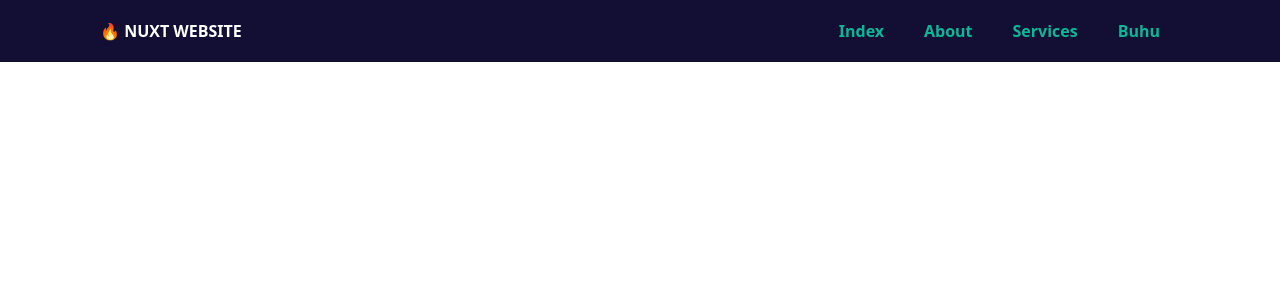
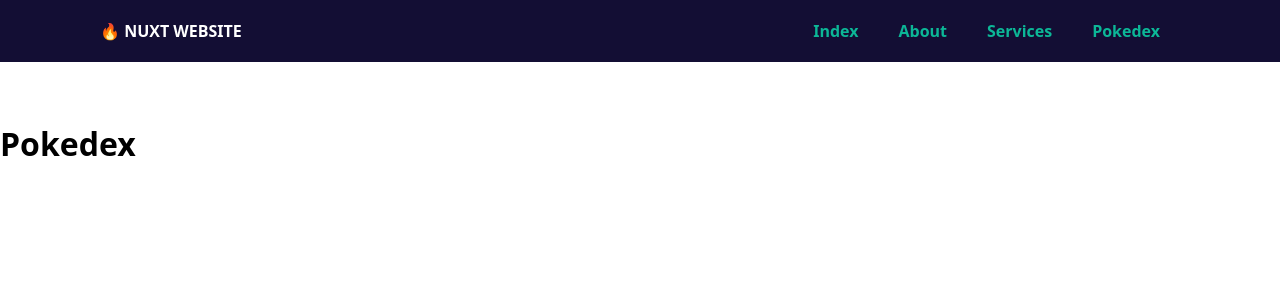
Before and after one commit to YoungLights/nuxt-page, a Nuxt app: page /pokedex in a window 1280 px wide. Shown: the top 300 px of the page. Built offline with nearby package versions, Linux system fonts and the light colour scheme.

Commit message:
Rename Page

```diff
--- a/components/Nav.vue
+++ b/components/Nav.vue
@@ -7,7 +7,7 @@
 			<NuxtLink to="/">Index</NuxtLink>
 			<NuxtLink to="/about">About</NuxtLink>
 			<NuxtLink to="/services">Services</NuxtLink>
-			<NuxtLink to="/buhu">Buhu</NuxtLink>
+			<NuxtLink to="/pokedex">Pokedex</NuxtLink>
 		</div>
 	</nav>
 </template>
--- a/pages/buhu.vue
+++ b/pages/pokedex.vue
@@ -1,3 +1,3 @@
 <template>
-	<h1>Buhu</h1>
+	<h1>Pokedex</h1>
 </template>
```
